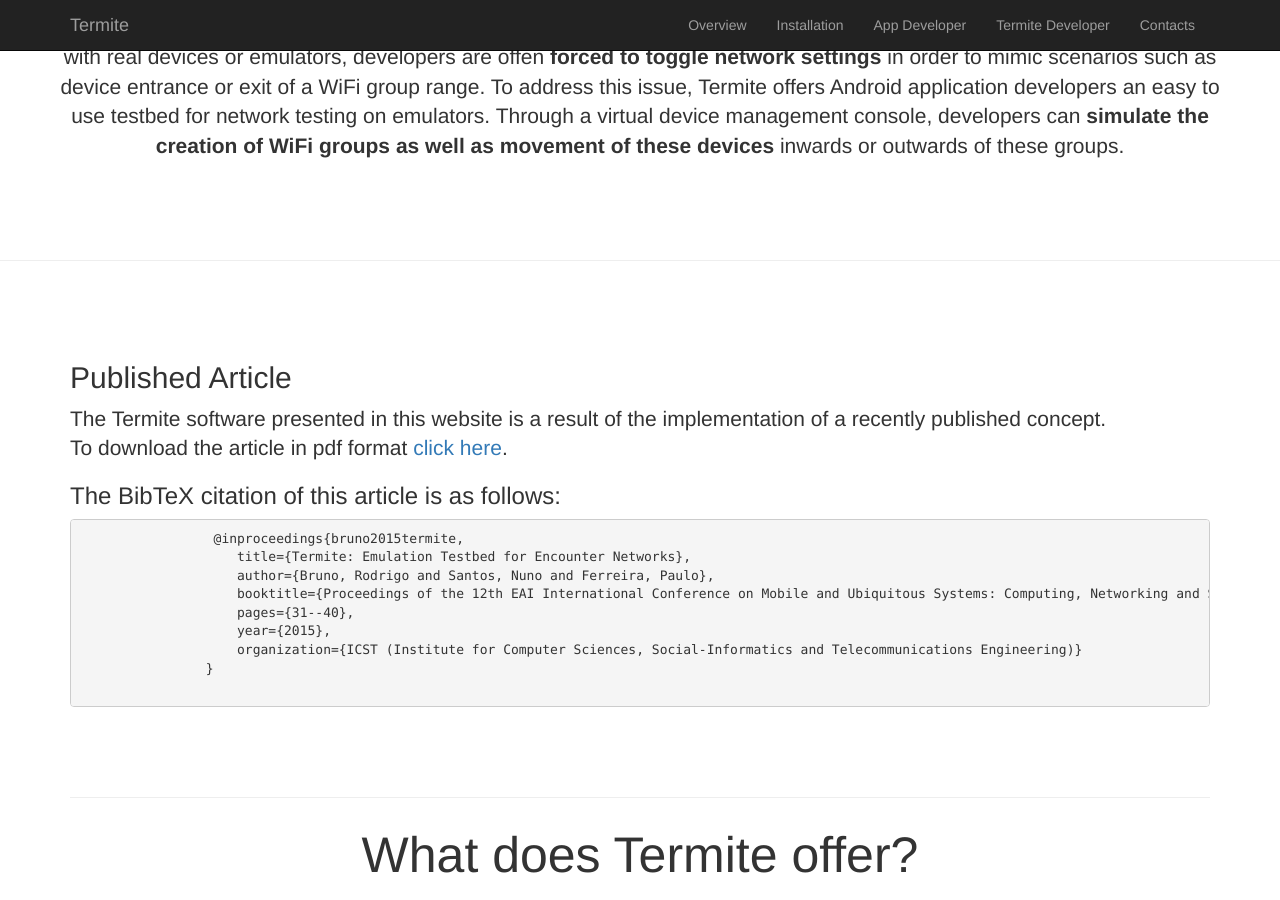
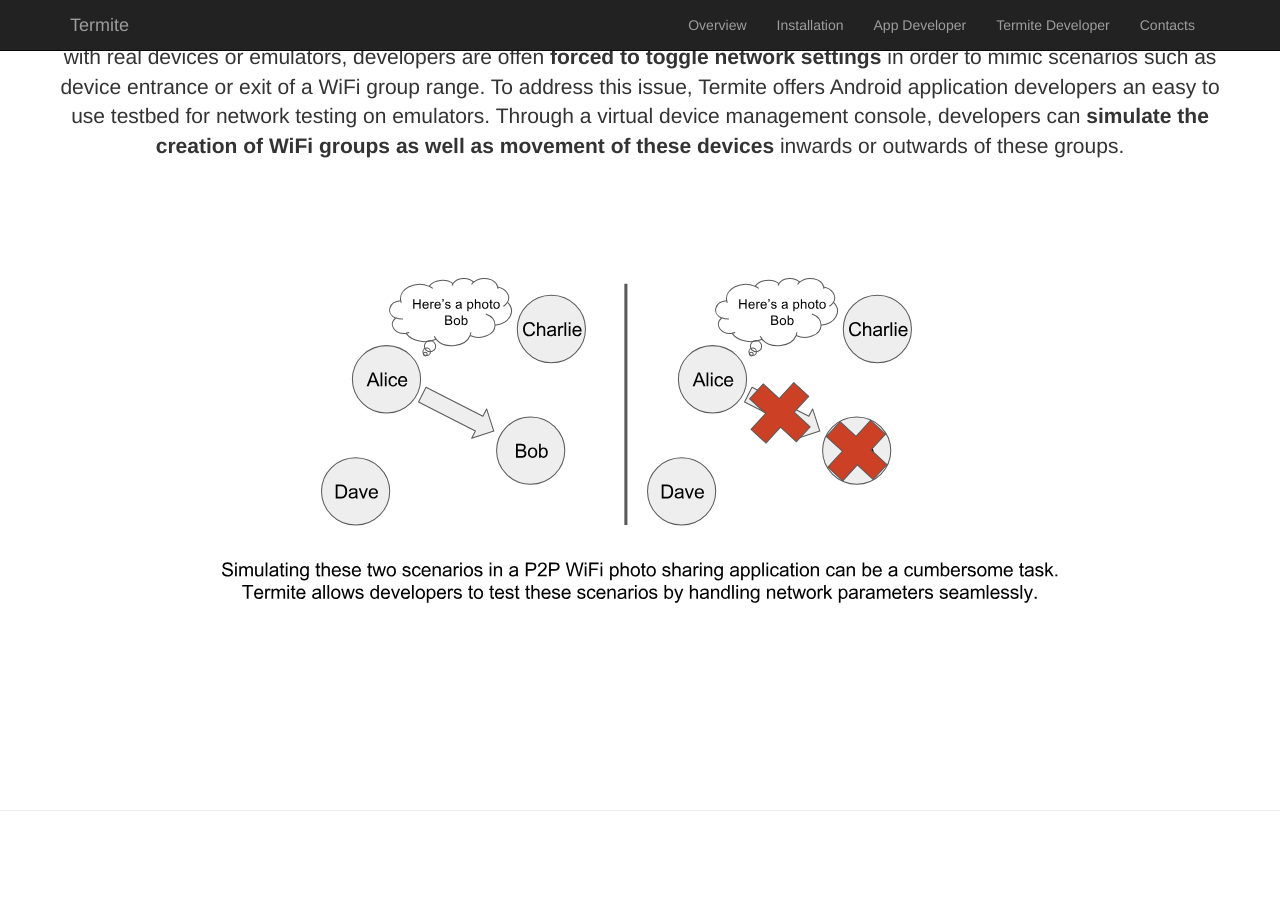
Before and after one commit to etraudonun/termite, a Jekyll site: the page index.html, which Jekyll copies as it is, in a window 1280 px wide and 900 px high, scrolled down 526 px. Built offline with Jekyll 4.4.1, drawn with Linux system fonts in a browser that asks for light colours.

Commit message:
Update index.html

```diff
--- a/index.html
+++ b/index.html
@@ -94,6 +94,9 @@
             runtime and compile-time <strong>meta-programming</strong> and <strong>functional</strong> programming. -->
         </p>
 
+            <center>
+                <img style="height: 550px; justify-content: center;" src="imgs/overview.svg?raw=true" alt="">
+            </center>
         </div>
     </section>
 
```
